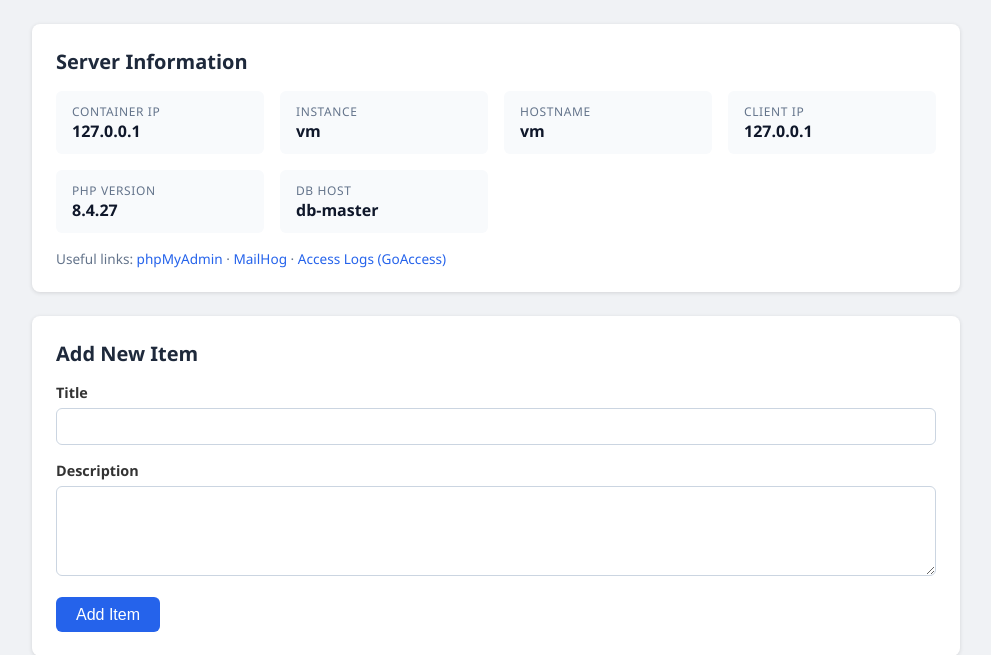
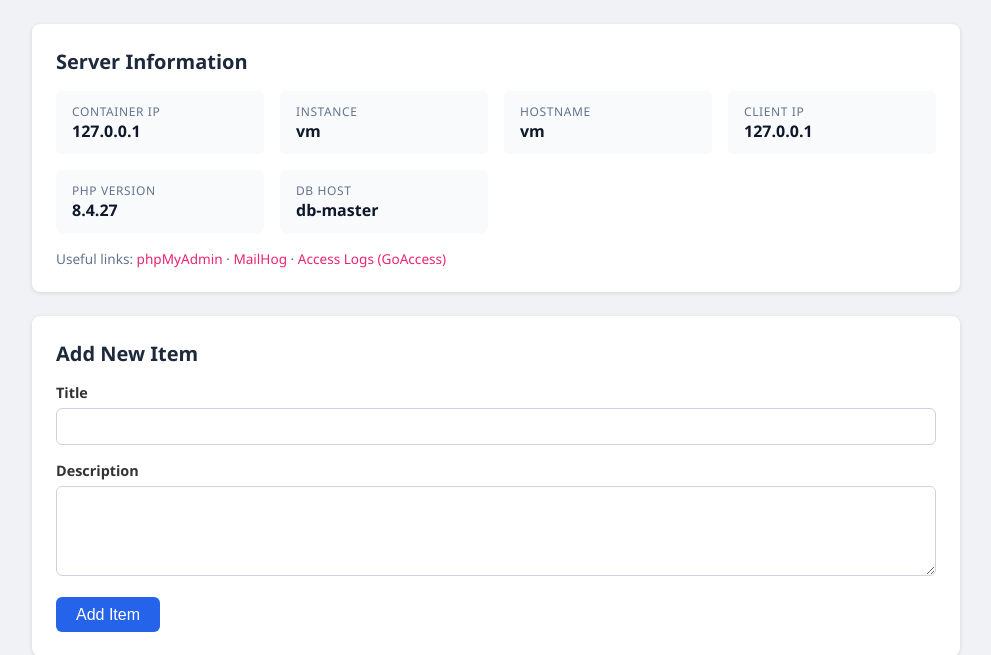
Before and after one commit to mihutandra/NSA, a PHP site: page /dashboard.php in a window 1280 px wide. Shown: the part 51-706 px from the top of the page, without its empty margins (144-1135 px from the left). Run offline with PHP 8.4, Linux system fonts and the light colour scheme; the visitor is signed in with stand-in values (Sample User, id 1); data that the repository does not hold is empty.

Commit message:
stop script

```diff
--- a/webapp/src/style.css
+++ b/webapp/src/style.css
@@ -9,7 +9,7 @@ body {
     min-height: 100vh;
 }
 
-a { color: #2563eb; text-decoration: none; }
+a { color: #eb2574; text-decoration: none; }
 a:hover { text-decoration: underline; }
 
 /* ── Layout ── */
```
Also changed, not shown: 1 other file.
